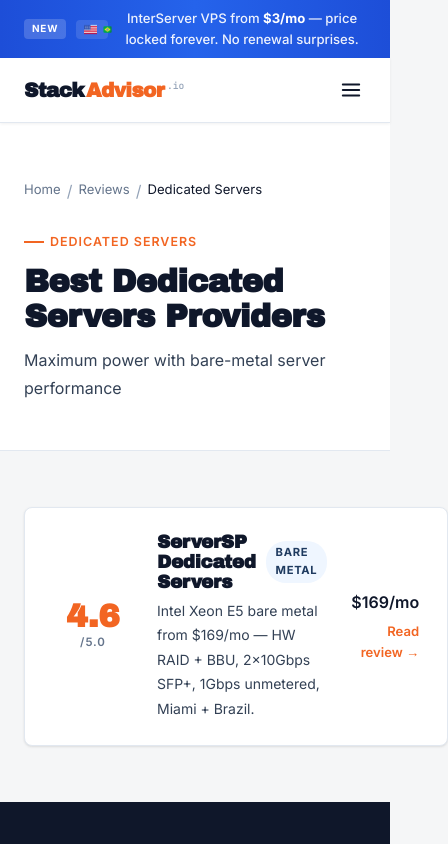
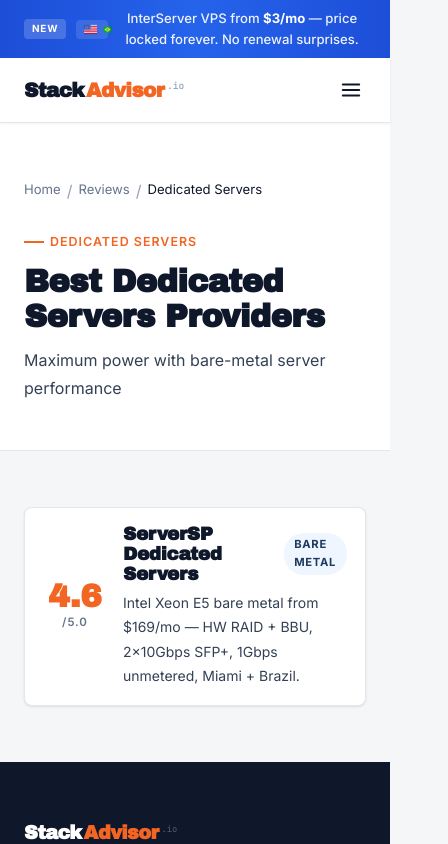
Before and after one commit to nikcho1337/stackadvisor, a Next.js app: page /categories/dedicated in a window 390 px wide. Shown: the top 844 px of the page, 448 px wide, since content can reach past the window. Built offline with nearby package versions, Linux system fonts and the light colour scheme.

Commit message:
Fix category page cards on mobile — collapse 3-col to 2-col, hide price column
Co-Authored-By: Claude Sonnet 4.6 <noreply@anthropic.com>

```diff
--- a/app/categories/[category]/page.tsx
+++ b/app/categories/[category]/page.tsx
@@ -51,7 +51,7 @@ export default async function CategoryPage({ params }: Props) {
           <div style={{ display: "grid", gap: "14px" }}>
             {catTools.map((tool) => (
               <Link key={tool.slug} href={`/reviews/${tool.slug}`} style={{ textDecoration: "none" }}>
-                <div className="card" style={{ padding: "24px 28px", display: "grid", gridTemplateColumns: "80px 1fr auto", gap: "24px", alignItems: "center" }}>
+                <div className="card review-card" style={{ padding: "24px 28px", display: "grid", gridTemplateColumns: "80px 1fr auto", gap: "24px", alignItems: "center" }}>
                   <div style={{ textAlign: "center" }}>
                     <div className="score-num" style={{ fontSize: "2rem" }}>{tool.rating.toFixed(1)}</div>
                     <div className="label">/5.0</div>
@@ -63,7 +63,7 @@ export default async function CategoryPage({ params }: Props) {
                     </div>
                     <p style={{ fontSize: "0.875rem", color: "var(--fg-body)" }}>{tool.tagline}</p>
                   </div>
-                  <div style={{ textAlign: "right" }}>
+                  <div className="review-card-cta" style={{ textAlign: "right" }}>
                     <div style={{ fontWeight: 600, marginBottom: "6px" }}>{tool.price}</div>
                     <div style={{ fontSize: "0.82rem", fontWeight: 600, color: "var(--accent)" }}>Read review →</div>
                   </div>
--- a/app/globals.css
+++ b/app/globals.css
@@ -287,7 +287,7 @@ a:hover { color: var(--accent); }
   .review-sidebar     { order: -1; }
   .footer-grid        { grid-template-columns: 1fr 1fr !important; gap: 32px 24px !important; }
   .footer-brand       { grid-column: 1 / -1 !important; }
-  .review-card        { grid-template-columns: 64px 1fr !important; gap: 16px !important; }
+  .review-card        { grid-template-columns: 64px 1fr !important; gap: 16px !important; padding: 16px 18px !important; }
   .review-card-cta    { display: none !important; }
   .announce-btn       { display: none !important; }
 }
```
